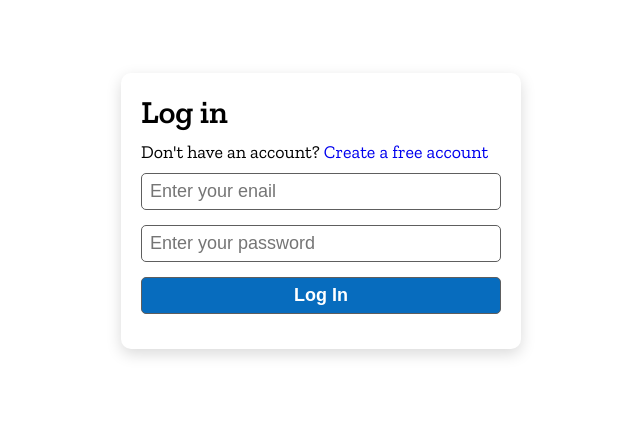
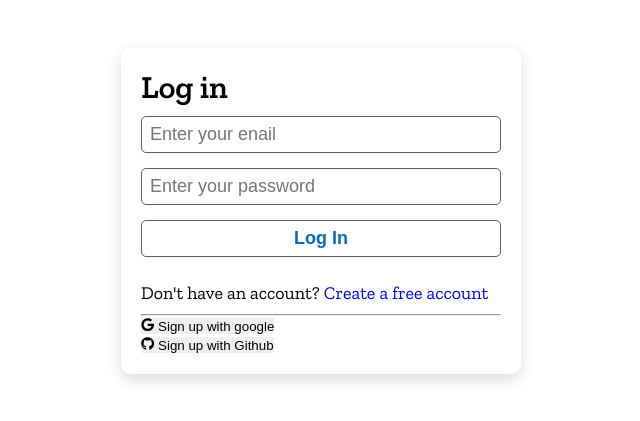
Before and after one commit to superSimpleJahir/Halal-Jibika, a React (Vite) app: page /login in a window 1280 px wide. Shown: the part 189-610 px from the top of the page, without its empty margins (319-959 px from the left). Built offline with nearby package versions, Linux system fonts and the light colour scheme; no server answers; a web font is replaced by a local one.

Commit message:
[Done] email auth

```diff
--- a/package.json
+++ b/package.json
@@ -11,6 +11,7 @@
   },
   "dependencies": {
     "axios": "^1.6.3",
+    "firebase": "^10.7.1",
     "react": "^18.2.0",
     "react-dom": "^18.2.0",
     "react-icons": "^4.12.0",
--- a/src/firebase/firebase.config.js
+++ b/src/firebase/firebase.config.js
@@ -0,0 +1,13 @@
+import { initializeApp } from "firebase/app";
+
+const firebaseConfig = {
+  apiKey: import.meta.env.VITE_FIREBASE_API_KEY,
+  authDomain: import.meta.env.VITE_FIREBASE_AUTH_DOMAIN,
+  projectId: import.meta.env.VITE_FIREBASE_PROJECT_ID,
+  storageBucket: import.meta.env.VITE_FIREBASE_STORAGE_BUCKET,
+  messagingSenderId: import.meta.env.VITE_FIREBASE_MESSAGING_SENDER_ID,
+  appId: import.meta.env.VITE_FIREBASE_APP_ID,
+  measurementId: import.meta.env.VITE_FIREBASE_MEASUREMENT_ID,
+};
+
+export const app = initializeApp(firebaseConfig);
--- a/src/page/Auth/LogIn/Login.jsx
+++ b/src/page/Auth/LogIn/Login.jsx
@@ -1,10 +1,19 @@
 /* eslint-disable react/no-unescaped-entities */
-import { NavLink } from "react-router-dom";
+import { NavLink, useNavigate } from "react-router-dom";
+import { useState } from "react";
+import { FaGoogle } from "react-icons/fa";
+import { FaGithub } from "react-icons/fa";
+import { getAuth, createUserWithEmailAndPassword } from "firebase/auth";
+
 import style from "../../../style/Login.module.css";
-import { useState } from "react";
+import { app } from "../../../firebase/firebase.config";
+
 const Login = () => {
   const [inputValue, setInputValue] = useState({ email: "", password: "" });
   const { email, password } = inputValue;
+
+  const emailPassword = getAuth(app);
+  const history = useNavigate();
 
   const handelChang = (event) => {
     setInputValue({
@@ -12,18 +21,27 @@ const Login = () => {
       [event.target.name]: event.target.value,
     });
   };
-  const handelSubmit =(event)=>{
+  const handelSubmit = (event) => {
     event.preventDefault();
-    console.log(inputValue);
-  }
+
+    // email and password auth
+    createUserWithEmailAndPassword(emailPassword, email, password)
+      .then((userCredential) => {
+        const user = userCredential.user;
+        console.log(user);
+        history("/");
+      })
+      .catch((error) => {
+        const errorMessage = error.message;
+        console.log(errorMessage);
+      });
+  };
 
   return (
     <div className={`${style.innerLogin} container`}>
+      <div className={style.innerform}>
         <form onSubmit={handelSubmit}>
           <h1>Log in</h1>
-        <p>
-          Don't have an account?<NavLink to="/singup"> Create a free account</NavLink>{" "}
-        </p>
           <div className={`${style.name}`}>
             <input
               value={email}
@@ -49,6 +67,21 @@ const Login = () => {
             <input type="submit" value="Log In" required />
           </div>
         </form>
+        <p>
+          Don't have an account?<NavLink to="/singup"> Create a free account</NavLink>{" "}
+        </p>
+        <hr />
+        <div className={`${style.btn}`}>
+          <button>
+            <FaGoogle /> Sign up with google
+          </button>
+        </div>
+        <div className={`${style.btn}`}>
+          <button>
+            <FaGithub /> Sign up with Github
+          </button>
+        </div>
+      </div>
     </div>
   );
 };
--- a/src/page/Auth/SingUp/SingUp.jsx
+++ b/src/page/Auth/SingUp/SingUp.jsx
@@ -19,6 +19,7 @@ const SingUp = () => {
   return (
     <div>
       <div className={`${style.innerLogin} container`}>
+        <div className={style.innerform}>
           <form onSubmit={handelSubmit}>
             <h1>SingUp</h1>
             <p>
@@ -69,13 +70,8 @@ const SingUp = () => {
             <div className={`${style.btn}`}>
               <input type="submit" value="Log In" required />
             </div>
-          <div className={`${style.btn}`}>
-            <input type="button" value="Sign up with Google" required />
+          </form>
         </div>
-          <div className={`${style.btn}`}>
-            <input type="button" value="Sign up with Github" required />
-          </div>
-        </form>
       </div>
     </div>
   );
--- a/src/router/routes.jsx
+++ b/src/router/routes.jsx
@@ -43,7 +43,8 @@ const routes = createBrowserRouter([
       {
         path: "/jobdetails/:id",
         element: <JobDetails/>,
-        loader: ()=>(fetch(`../../public/Jobs.json`)
+        loader: ()=>(fetch(`http://localhost:9000/jobs`)
+        // loader: ()=>(fetch(`../../public/Jobs.json`)
         )
       },
       // {
--- a/src/style/Jobs.module.css
+++ b/src/style/Jobs.module.css
@@ -15,7 +15,7 @@
 
 .innrejobs {
   display: grid;
-  grid-template-columns: repeat(4, 1fr);
+  grid-template-columns: repeat(3, 1fr);
   gap: 20px;
 }
 
--- a/src/style/Login.module.css
+++ b/src/style/Login.module.css
@@ -5,16 +5,21 @@
   height: 100vh;
 }
 
-.innerLogin form {
+.innerform {
   box-shadow: rgba(0, 0, 0, 0.15) 0px 5px 15px 0px;
   width: 400px;
   padding: 20px;
   border-radius: 10px;
 }
-.innerLogin form h1{
+
+.innerLogin form {}
+
+.innerLogin form h1 {
   font-weight: 600;
+  margin-bottom: 10px;
 }
-.innerLogin form p{
+
+.innerLogin p {
   margin: 10px 0;
   font-size: 18px;
 }
@@ -32,9 +37,15 @@
   outline: .5px solid #076CBE;
 }
 
-.innerLogin .btn input{
+.innerLogin .btn input {
   cursor: pointer;
-background-color: #076CBE;
-color: #fff;
-font-weight: 700
+  background-color: #fff;
+  color: #076CBE;
+  font-weight: 700;
+  transition: all ease .5s;
 }
+
+.innerLogin .btn input:hover {
+  background-color: #076CBE;
+  color: #fff;
+}
```
Also changed, not shown: 2 other files (tests, documents, lock files or other folders). Lines whose indentation alone changed are shown as unchanged.
